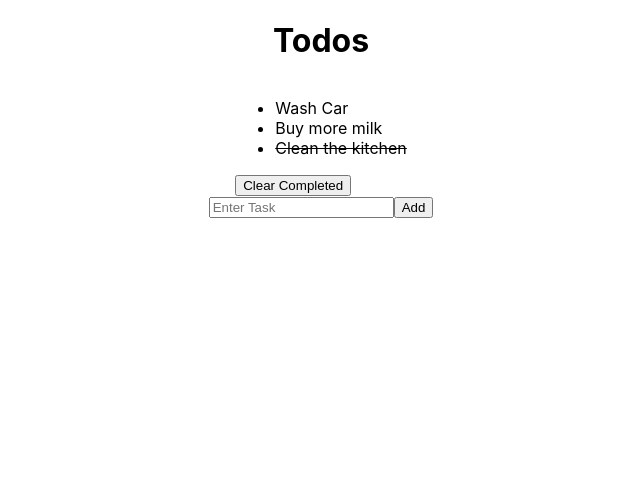
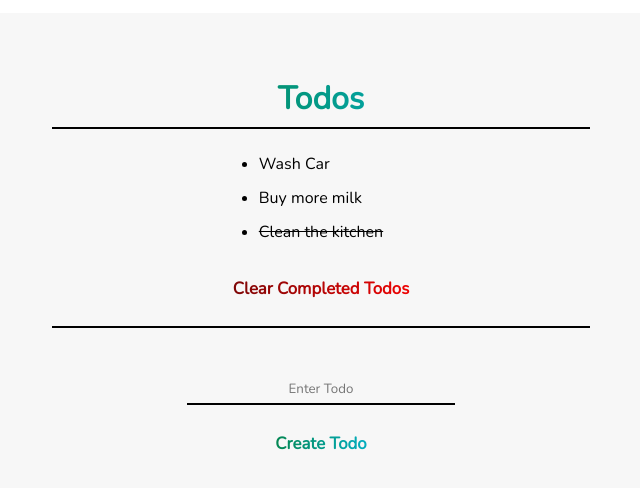
Before and after one commit to toptaskalender/producter-fe-task, a React (Create React App) app: page / in a window 1280 px wide. Shown: the top 488 px of the page, without its empty margins (319-959 px from the left). Built offline with nearby package versions, Linux system fonts and the light colour scheme.

Commit message:
Add style to all components

```diff
--- a/src/App.css
+++ b/src/App.css
@@ -1,8 +1,27 @@
+@import url('https://fonts.googleapis.com/css2?family=Nunito&display=swap');
+
 .App {
-  display         : flex;
-  flex-direction  : column;
-  justify-content : center;
-  align-items     : center;
+  font-family       : 'Nunito';
 
-  /* height          :100vh; */
+  display           : flex;
+  flex-direction    : column;
+  justify-content   : center;
+  align-items       : center;
+
+  width             : 70%;
+
+  margin            : 1% 15%;
+  padding           : 5%;
+
+  background-color  : rgb(247, 247, 247);
 }
+
+.btn {
+  font-family       : 'Nunito';
+  font-size         : 105%;
+  font-weight       : bold;
+
+  border            : none;
+
+  cursor            : pointer;
+}
--- a/src/components/AddTodoListItem.js
+++ b/src/components/AddTodoListItem.js
@@ -1,6 +1,7 @@
 import { useState }     from 'react';
 import { useDispatch }  from 'react-redux';
 import { createTodo }   from '../store/actionCreators';
+import './addTodoListItem.css';
 
 function AddTodoListItem() {
   const [todo, setTodo] = useState('');
@@ -17,15 +18,23 @@ function AddTodoListItem() {
   }
 
   return (
-    <div>
-      <form onSubmit={handleSubmit}>
+    <div className='add-todo-list-item-container'>
+      <form
+        onSubmit={handleSubmit}
+        className='add-todo-list-item'
+      >
         <input
           type="text"
-          placeholder="Enter Task"
+          placeholder="Enter Todo"
           value={todo}
           onChange={handleChange}
+          className='add-todo-list-item__input'
         />
-        <button>Add</button>
+        <button
+          className='btn add-todo-list-item__btn'
+        >
+          Create Todo
+        </button>
       </form>
     </div>
   )
--- a/src/components/TodoList/TodoList.js
+++ b/src/components/TodoList/TodoList.js
@@ -5,6 +5,7 @@ import {
   toggleCompletion,
   clearCompletedTodos
 }                           from '../../store/actionCreators';
+import './todoList.css';
 
 function TodoList() {
   const dispatch  = useDispatch();
@@ -20,18 +21,23 @@ function TodoList() {
 
   const renderedTodos = todos.map(todo => (
     <TodoListItem
-      key={todo.id}
-      name={todo.name}
-      isCompleted={todo.isCompleted}
-      onClick={() => handleTodoToggling(todo.id)}
+      key         = {todo.id}
+      name        = {todo.name}
+      isCompleted = {todo.isCompleted}
+      onClick     = {() => handleTodoToggling(todo.id)}
     />
   ));
 
   return (
-    <div>
-      <ul>{renderedTodos}</ul>
-      <button onClick={handleClearingCompletedTodos}>
-        Clear Completed
+    <div className='todo-list-container'>
+      <ul className='todo-list'>
+        {renderedTodos}
+      </ul>
+      <button
+        onClick={handleClearingCompletedTodos}
+        className='btn btn-clear-completed-todos'
+      >
+        Clear Completed Todos
       </button>
     </div>
   )
--- a/src/components/TodoList/TodoListItem/TodoListItem.js
+++ b/src/components/TodoList/TodoListItem/TodoListItem.js
@@ -1,14 +1,16 @@
-import './todoListItem.css'
+import './todoListItem.css';
 
 function TodoListItem({ name, isCompleted, onClick }) {
+  const isCompletedStyle = `${isCompleted ? 'completed' : ''}`;
+
   return (
     <li
-      className={isCompleted ? 'completed' : ''}
+      className={`todo-list__item ${isCompletedStyle}`}
       onClick={onClick}
     >
       {name}
     </li>
-  )
+  );
 }
 
 export default TodoListItem;
--- a/src/components/TodoList/TodoListItem/todoListItem.css
+++ b/src/components/TodoList/TodoListItem/todoListItem.css
@@ -1,3 +1,7 @@
+.todo-list__item:hover {
+  cursor          : pointer;
+}
+
 .completed {
-  text-decoration: line-through;
+  text-decoration : line-through;
 }
--- /dev/null
+++ b/src/components/TodoList/todoList.css
@@ -0,0 +1,37 @@
+.todo-list-container {
+  display         : flex;
+  flex-direction  : column;
+  align-items     : center;
+
+  width           : 70%;
+  margin          : 3% 0% 6% 0%;
+  padding-bottom  : 2%;
+
+
+  border-bottom   : 2px solid black;
+}
+
+.todo-list {
+  margin          : 0;
+  padding         : 0;
+}
+
+.todo-list__item {
+  margin-bottom   : 10%;
+}
+
+.btn-clear-completed-todos {
+  margin-top      : 2%;
+  padding         : 2% 5%;
+
+
+  background      : linear-gradient(90deg, #6d0707, #ff0303);
+  background-clip : text;
+  color           : transparent;
+}
+
+.btn-clear-completed-todos:hover {
+  background      : linear-gradient(90deg, #9c7070, #555151);
+  background-clip : text;
+  color           : transparent;
+}
--- a/src/components/TodoListHeader.js
+++ b/src/components/TodoListHeader.js
@@ -1,7 +1,9 @@
+import './todoListHeader.css';
+
 function TodoListHeader() {
   return (
-    <header>
-      <h1>Todos</h1>
+    <header className='todo-list-header-container'>
+      <h1 className='todo-list-header'>Todos</h1>
     </header>
   )
 }
--- /dev/null
+++ b/src/components/addTodoListItem.css
@@ -0,0 +1,41 @@
+.add-todo-list-item-container {
+  width           : 70%;
+}
+.add-todo-list-item {
+  width           : 100%;
+
+  display         : flex;
+  flex-direction  : column;
+  justify-content : center;
+  align-items     : center;
+}
+
+.add-todo-list-item__input {
+  font-family     : inherit;
+
+  width           : 50%;
+  border          : none;
+  padding         : 1%;
+  margin-bottom   : 3%;
+
+  background-color: transparent;
+
+  outline         : none;
+  border-bottom   : 2px solid black;
+
+  text-align      : center;
+}
+
+.add-todo-list-item__btn {
+  padding         : 2% 10%;
+
+  background      : linear-gradient(90deg, #047012, #03c4ff);
+  background-clip : text;
+  color           : transparent;
+}
+
+.add-todo-list-item__btn:hover {
+  background      : linear-gradient(90deg, #047012, #03c4ff);
+  background-clip : text;
+  color           : transparent;
+}
--- /dev/null
+++ b/src/components/todoListHeader.css
@@ -0,0 +1,18 @@
+.todo-list-header-container {
+  width           : 70%;
+  text-align      : center;
+
+  padding-bottom  : 1%;
+
+  font-family     : 'Nunito';
+
+  background      : linear-gradient(90deg, #047012, #03c4ff);
+  background-clip : text;
+  color           : transparent;
+
+  border-bottom   : 2px solid black;
+}
+
+.todo-list-header {
+  margin          : 0;
+}
--- a/src/index.css
+++ b/src/index.css
@@ -1,13 +1,12 @@
+* {
+  box-sizing              : border-box;
+}
+
 body {
-  margin: 0;
-  font-family: -apple-system, BlinkMacSystemFont, 'Segoe UI', 'Roboto', 'Oxygen',
+  margin                  : 0;
+  font-family             : -apple-system, BlinkMacSystemFont, 'Segoe UI', 'Roboto', 'Oxygen',
     'Ubuntu', 'Cantarell', 'Fira Sans', 'Droid Sans', 'Helvetica Neue',
     sans-serif;
-  -webkit-font-smoothing: antialiased;
-  -moz-osx-font-smoothing: grayscale;
+  -webkit-font-smoothing  : antialiased;
+  -moz-osx-font-smoothing : grayscale;
 }
-
-code {
-  font-family: source-code-pro, Menlo, Monaco, Consolas, 'Courier New',
-    monospace;
-}
```
